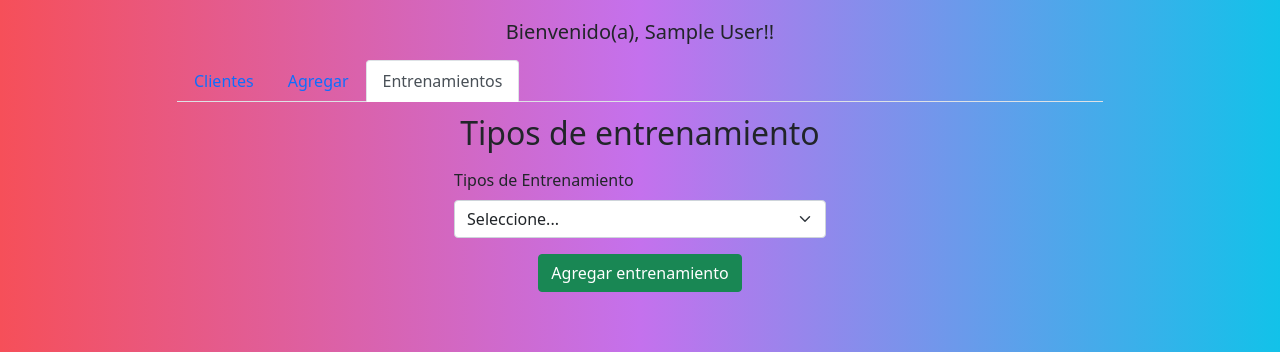
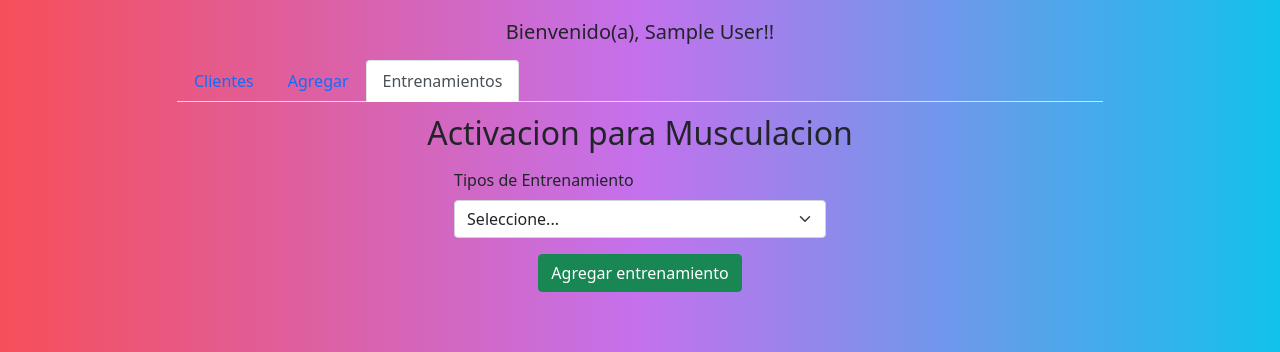
Before and after one commit to LeandroManna/JAF, a PHP site: page /paginas/admin-clientes.php in a window 1280 px wide, after a click on "Entrenamientos". Shown: the part 76-428 px from the top of the page. Run offline with PHP 8.4, Linux system fonts and the light colour scheme; the visitor is signed in with stand-in values (Sample User, id 1); tables that the repository leaves empty or names only in its code hold one stand-in row (values such as "Sample post"); some libraries are stand-ins or nearby versions.

Commit message:
Se agrega libreria fontawesome a todas las paginas

```diff
--- a/paginas/admin-clientes.php
+++ b/paginas/admin-clientes.php
@@ -9,9 +9,6 @@
     <!-- Incluir los archivos CSS de Bootstrap 5 -->
     <link rel="stylesheet" href="../bootstrap/bootstrap.min.css">
     <link rel="stylesheet" href="../css/admin.css">
-    <script src="https://kit.fontawesome.com/85a9ee331b.js" crossorigin="anonymous"></script>
-
-    <script src="../javascript/cerrarSesion.js"></script>
 </head>
 
 <body>
@@ -105,7 +102,7 @@
               </div>
               <!-- Formulario de tipos de entrenamiento en pestaña ENTRENAMIENTOS -->
               <div class="tab-pane fade" id="contact" role="tabpanel" aria-labelledby="contact-tab">
-                <h2 class="text-center card-subtitle text-dark py-3">Tipos de entrenamiento</h2>
+                <h2 class="text-center card-subtitle text-dark py-3">Activacion para Musculacion</h2>
                 <div class="">
                   <form class="row justify-content-center" method="post">
                     <!-- Menu desplegable de tipos de entrenamiento -->
@@ -234,7 +231,9 @@
 
     <script src="../javascript/bootstrap.bundle.min.js"></script>
     <script src="../javascript/jquery-3.6.4.min.js"></script>
+    <script src="https://kit.fontawesome.com/85a9ee331b.js" crossorigin="anonymous"></script>
 
+    <script src="../javascript/cerrarSesion.js"></script>
     <script src="../javascript/mostrarCampo.js"></script>
 
     <!-- EL SIGUIENTE SCRIPT CARGA LOS DATOS DE LA TABLA
--- a/paginas/bodyPump.php
+++ b/paginas/bodyPump.php
@@ -111,6 +111,8 @@
 
     <script src="../javascript/bootstrap.bundle.min.js"></script>
     <script src="../javascript/cerrarSesion.js"></script>
+    <script src="https://kit.fontawesome.com/85a9ee331b.js" crossorigin="anonymous"></script>
+
 
     <!-- EL SIGUIENTE SCRIPT COLOCA EL AÑO DE FORMA AUTOMATICA EN EL COPY DEL FOOTER -->
     <script>
--- a/paginas/clientes.php
+++ b/paginas/clientes.php
@@ -223,6 +223,8 @@
 
     <script src="../javascript/bootstrap.bundle.min.js"></script>
     <script src="../javascript/cerrarSesion.js"></script>
+    <script src="https://kit.fontawesome.com/85a9ee331b.js" crossorigin="anonymous"></script>
+
 
     <script>
         var brazos = '<?php echo nl2br(implode('\n', $brazos)); ?>';
--- a/paginas/login.php
+++ b/paginas/login.php
@@ -105,8 +105,9 @@
 
     <!-- Incluir los archivos JavaScript de Bootstrap 5 -->
     <script src="../javascript/bootstrap.bundle.min.js"></script>
+    <script src="https://code.jquery.com/jquery-3.6.0.min.js"></script>
+    <script src="https://kit.fontawesome.com/85a9ee331b.js" crossorigin="anonymous"></script>
 
-    <script src="https://code.jquery.com/jquery-3.6.0.min.js"></script>
 
     <!-- EL SIGUIENTE SCRIPT COLOCA EL AÑO DE FORMA AUTOMATICA EN EL COPY DEL FOOTER -->
     <script>
--- a/paginas/pagos.php
+++ b/paginas/pagos.php
@@ -172,6 +172,8 @@
 
     <script src="../javascript/bootstrap.bundle.min.js"></script>
     <script src="../javascript/jquery-3.6.4.min.js"></script>
+    <script src="https://kit.fontawesome.com/85a9ee331b.js" crossorigin="anonymous"></script>
+
 
     <script src="../javascript/cerrarSesion.js"></script>
 
--- a/paginas/reporteAdmin.html
+++ b/paginas/reporteAdmin.html
@@ -146,6 +146,8 @@
 
     <script src="../javascript/bootstrap.bundle.min.js"></script>
     <script src="../javascript/jquery-3.6.4.min.js"></script>
+    <script src="https://kit.fontawesome.com/85a9ee331b.js" crossorigin="anonymous"></script>
+
     <script src="../javascript/cerrarSesion.js"></script>
 
 
--- a/paginas/reporteClientes.php
+++ b/paginas/reporteClientes.php
@@ -146,6 +146,8 @@
 
     <script src="../javascript/bootstrap.bundle.min.js"></script>
     <script src="../javascript/jquery-3.6.4.min.js"></script>
+    <script src="https://kit.fontawesome.com/85a9ee331b.js" crossorigin="anonymous"></script>
+
     <script src="../javascript/cerrarSesion.js"></script>
 
 
--- a/paginas/sobreNosotros.html
+++ b/paginas/sobreNosotros.html
@@ -93,6 +93,8 @@
     </footer>
 
     <script src="../javascript/bootstrap.bundle.min.js"></script>
+    <script src="https://kit.fontawesome.com/85a9ee331b.js" crossorigin="anonymous"></script>
+
 
     <!-- EL SIGUIENTE SCRIPT COLOCA EL AÑO DE FORMA AUTOMATICA EN EL COPY DEL FOOTER -->
     <script>
```
